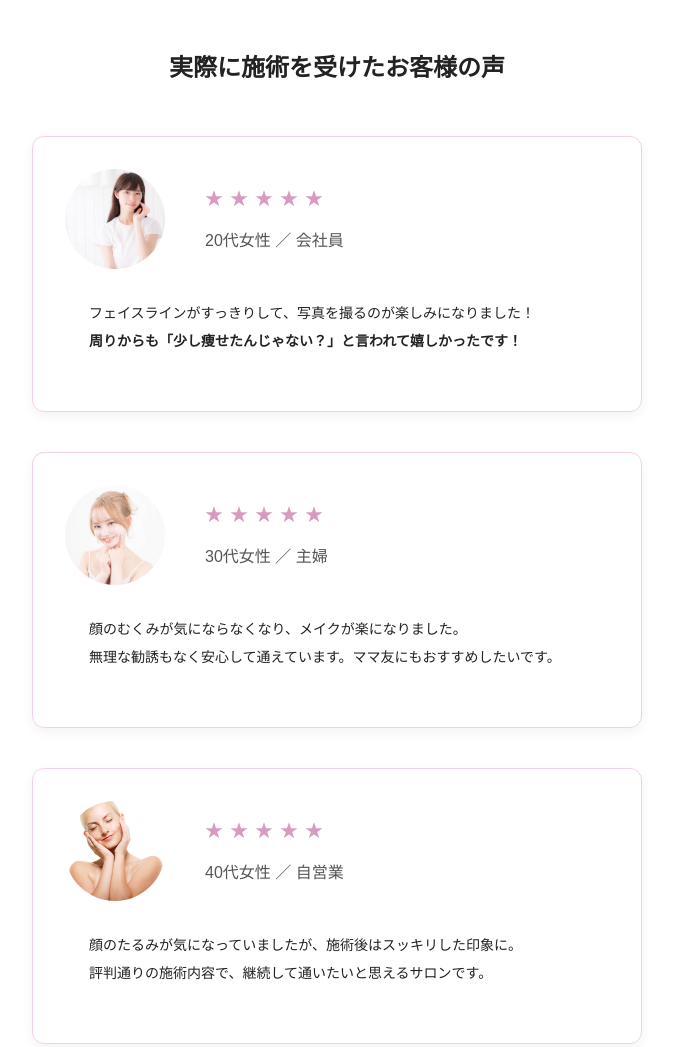
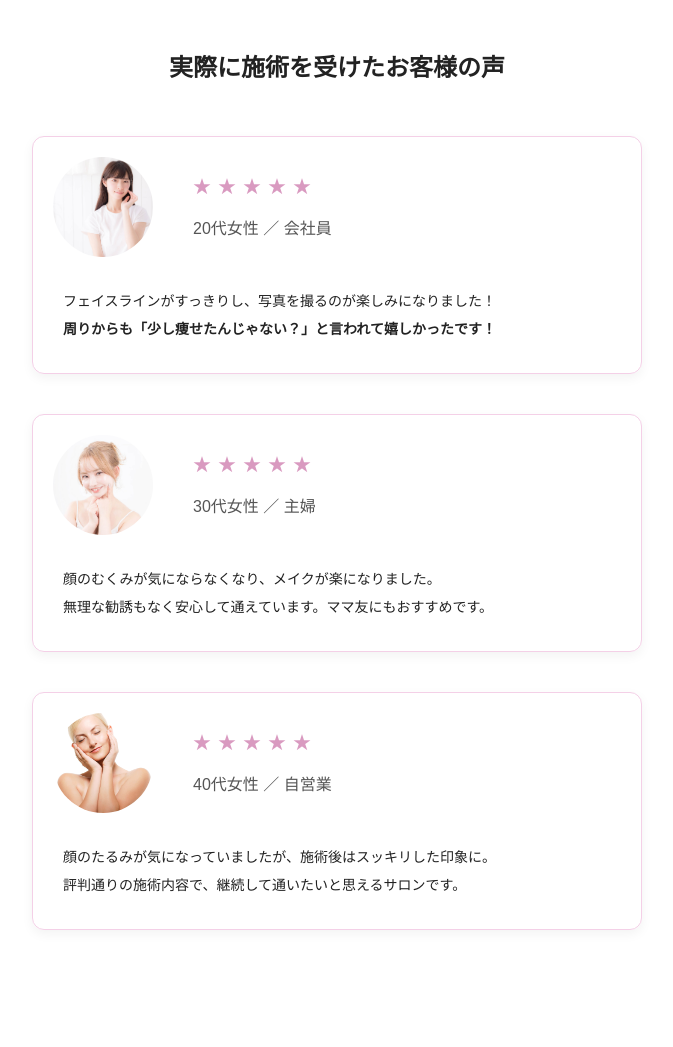
Before and after one commit to kaityan0425/korean-facial-lp, a plain HTML site: page index.html in a window 1280 px wide. Shown: the part 4860-5907 px from the top of the page, without its empty margins (303-976 px from the left). Drawn offline with Linux system fonts and the light colour scheme.

Commit message:
スマホ版の微調整

```diff
--- a/index.html
+++ b/index.html
@@ -167,7 +167,7 @@
         </div>
       </div>
       <p class="review-text">
-        フェイスラインがすっきりして、写真を撮るのが楽しみになりました！<br>
+        フェイスラインがすっきりし、写真を撮るのが楽しみになりました！<br>
         <b>周りからも「少し痩せたんじゃない？」と言われて嬉しかったです！</b>
       </p>
     </div>
@@ -184,7 +184,7 @@
       </div>
       <p class="review-text">
         顔のむくみが気にならなくなり、メイクが楽になりました。<br>
-        無理な勧誘もなく安心して通えています。ママ友にもおすすめしたいです。
+        無理な勧誘もなく安心して通えています。ママ友にもおすすめです。
       </p>
     </div>
 
--- a/style.css
+++ b/style.css
@@ -355,7 +355,7 @@ FV
   line-height:1.8;
   border:1px solid #f4d0e7;
   border-radius:12px;
-  padding:32px;
+  padding:20px;
   margin:0 auto 40px;
   box-shadow:0 4px 12px rgba(0,0,0,0.05);
 }
@@ -401,7 +401,7 @@ FV
 }
 
 .review-text{
-  margin:24px;
+  margin:10px;
   line-height:2;
   font-size:14px;
 }
@@ -573,6 +573,10 @@ FAQ
     margin-right:20px;
   }
 
+  .trouble ul{
+    padding-left:20px;
+  }
+
   .flow-step{
     max-width:420px;
   }
```
